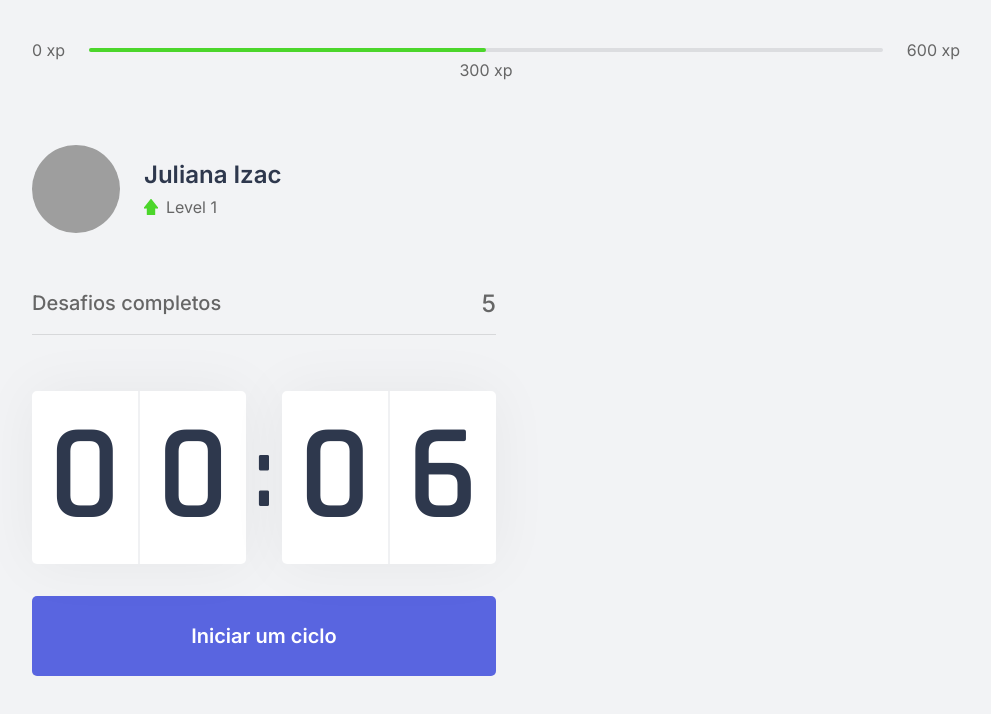
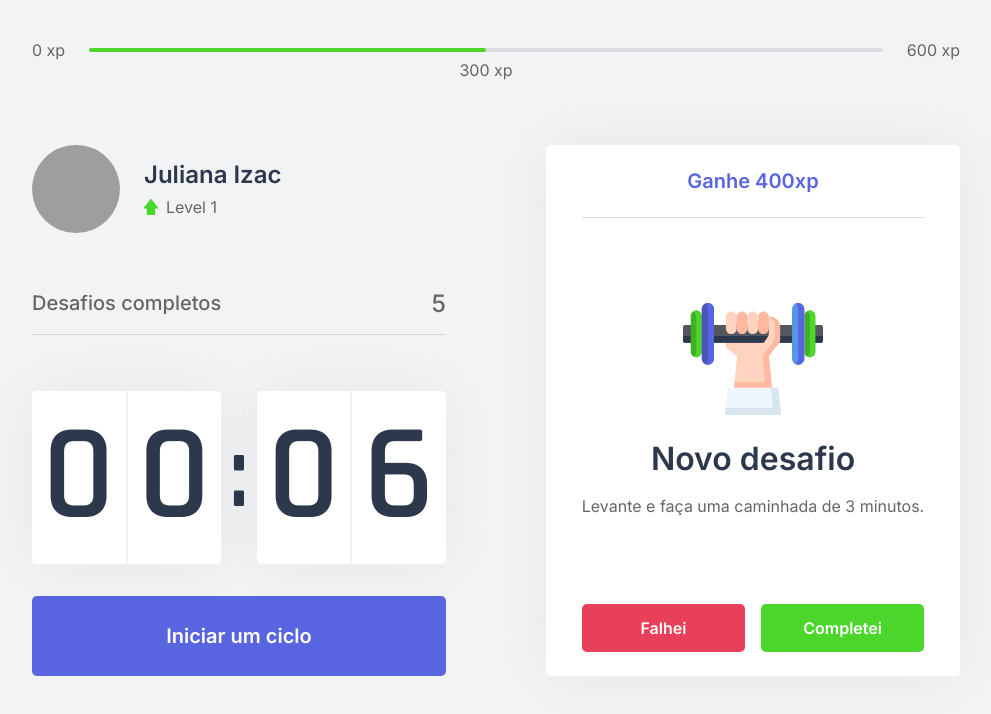
Before and after one commit to julianaizac/moveit-nlw, a Next.js app: page / in a window 1280 px wide. Shown: the top 714 px of the page, without its empty margins (144-1135 px from the left). Built offline with nearby package versions, Linux system fonts and the light colour scheme; grey boxes are pictures that could not be loaded.

Commit message:
feat: concluded layout challenge box

```diff
--- /dev/null
+++ b/src/components/ChallengeBox.tsx
@@ -0,0 +1,37 @@
+import styles from '../styles/components/ChallengeBox.module.css';
+
+export function ChallengeBox() {
+
+    const hasActiveChallenge = true;
+
+    return (
+        <div className={ styles.challengeBoxContainer }>
+            { hasActiveChallenge ? (
+                <div className={styles.challangeActive}>
+                    <header>Ganhe 400xp</header>
+                    <main>
+                        <img src="icons/body.svg" alt="" />
+                        <strong>Novo desafio</strong>
+                        <p>Levante e faça uma caminhada de 3 minutos.</p>
+                    </main>
+                    <footer>
+                        <button type="button" className={styles.challengeFailedButton}>
+                            Falhei
+                        </button>
+                        <button type="button" className={styles.challengeSucceededButton}>
+                            Completei
+                        </button>
+                    </footer>
+                </div>
+            ): (
+                <div className={styles.challengeNotActive}>
+                    <strong>Finalize um ciclo para receber um desafios</strong>
+                    <p>
+                        <img src="icons/level-up.svg" alt="Level Up" />
+                        Avance de level completando desafios.
+                    </p>
+                </div>
+            )}
+        </div>
+    );
+}
--- a/src/pages/index.tsx
+++ b/src/pages/index.tsx
@@ -1,11 +1,13 @@
+import Head from 'next/head';
+
 import { CompletedChallenges } from "../components/CompletedChallenges";
 import { Countdown } from "../components/Countdown";
 import { ExperienceBar } from "../components/ExperienceBar";
 import { Profile } from '../components/Profile';
-
-import Head from 'next/head';
+import { ChallengeBox } from "../components/ChallengeBox";
 
 import styles from '../styles/pages/Home.module.css';
+
 
 export default function Home() {
   return (
@@ -21,7 +23,7 @@
           <Countdown/>
         </div>
         <div>
-
+          <ChallengeBox/>
         </div>
       </section>
     </div>
--- /dev/null
+++ b/src/styles/components/ChallengeBox.module.css
@@ -0,0 +1,105 @@
+.challengeBoxContainer{
+    height: 100%;
+    background: var(--white);
+    border-radius: 5px;
+    box-shadow: 0 0 60px rgba(0, 0, 0, 0.05);
+    padding: 1.5rem 2rem;
+
+    display: flex;
+    flex-direction: column;
+    align-items: center;
+    justify-content: center;
+    text-align: center;
+}
+
+.challengeNotActive{
+    display: flex;
+    flex-direction: column;
+    align-items: center;
+}
+
+.challengeNotActive strong{
+    font-size: 1.5rem;
+    font-weight: 500;
+    line-height: 1.4;
+}
+
+.challengeNotActive p {
+    display: flex;
+    flex-direction: column;
+    align-items: center;
+    line-height: 1.4;
+    max-width: 70%;
+    margin-top: 3rem;
+}
+
+.challengeNotActive p img{
+    margin-bottom: 1rem;
+}
+
+.challangeActive{
+    height: 100%;
+    display: flex;
+    flex-direction: column;
+}
+
+.challangeActive header{
+    color: var(--blue);
+    font-weight: 600;
+    font-size: 1.25rem;
+    padding: 0 2rem 1.5rem;
+    border-bottom: 1px solid var(--gray-line);
+}
+
+.challangeActive main{
+    flex: 1;
+    display: flex;
+    flex-direction: column;
+    align-items: center;
+    justify-content: center;
+}
+
+.challangeActive main strong{
+    font-size: 2rem;
+    font-weight: 600;
+    color: var(--title);
+    margin: 1.5rem 0 1rem;
+}
+
+.challangeActive main p{
+    line-height: 1.5;
+}
+
+.challangeActive footer{
+    display: grid;
+    grid-template-columns: repeat(2, 1fr);
+    gap: 1rem;
+}
+
+.challangeActive footer button{
+    height: 3rem;
+    display: flex;
+    align-items: center;
+    justify-content: center;
+
+    border: 0;
+    border-radius: 5px;
+    color: var(--white);
+
+    font-size: 1rem;
+    font-weight: 600;
+
+    transition: filter 0.2s;
+}
+
+.challangeActive footer button.challengeFailedButton{
+    background-color: var(--red);
+}
+
+.challangeActive footer button.challengeSucceededButton{
+    background-color: var(--green);
+}
+
+.challangeActive footer button:hover{
+    filter: brightness(0.9)
+}
--- a/src/styles/components/CompletedChallenges.module.css
+++ b/src/styles/components/CompletedChallenges.module.css
@@ -2,8 +2,10 @@
     display: flex;
     align-items: center;
     justify-content: space-between;
+
     margin: 3.5rem 0;
     padding-bottom: 1rem;
+
     border-bottom: 1px solid #d7d8da;
     font-weight: 500;
 }
--- a/src/styles/components/Countdown.module.css
+++ b/src/styles/components/Countdown.module.css
@@ -1,6 +1,7 @@
 .countdownContainer{
     display: flex;
     align-items: center;
+
     font-family: 'Rajdhani';
     font-weight: 600;
     color: var(--title)
@@ -11,9 +12,11 @@
     display: flex;
     align-items: center;
     justify-content: space-evenly;
+
     background: var(--white);
     box-shadow: 0 0 60px rgba(0, 0, 0 , 0.05);
     border-radius: 5px;
+
     font-size: 8.5rem;
     text-align: center;
 }
--- a/src/styles/pages/Home.module.css
+++ b/src/styles/pages/Home.module.css
@@ -11,6 +11,6 @@
     flex: 1;
     display: grid;
     grid-template-columns: 1fr 1fr;
-    gap: 6.25;
-    align-items: center;
+    gap: 6.25rem;
+    align-content: center;
 }
```
